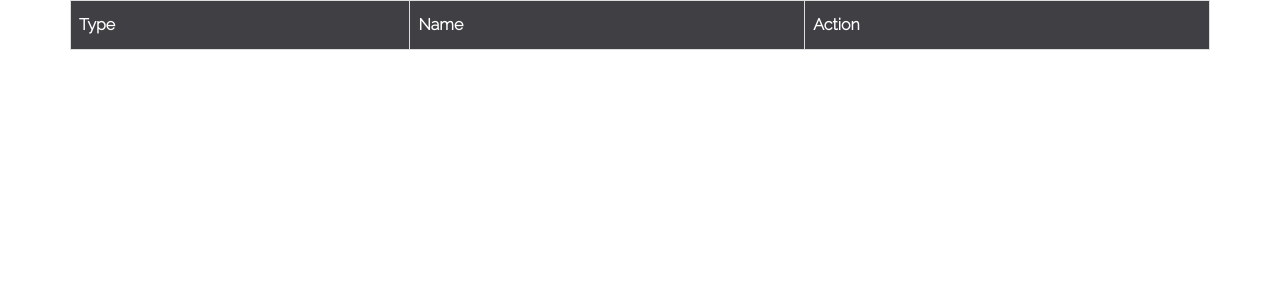
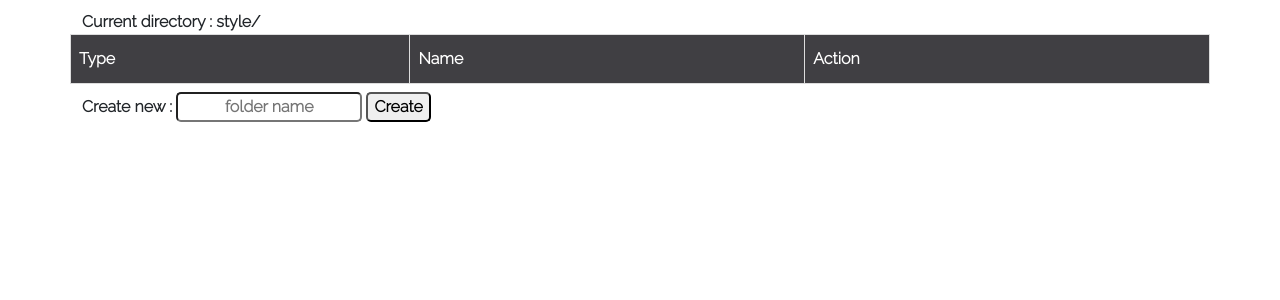
Before and after one commit to LukasC0D/php_file_browser, a PHP site: page /index.php?path=style in a window 1280 px wide. Shown: the top 300 px of the page. Run offline with PHP 8.4, Linux system fonts and the light colour scheme; data that the repository does not hold is empty.

Commit message:
Added /create new folder/ option

```diff
--- a/assets/css/style.css
+++ b/assets/css/style.css
@@ -25,3 +25,10 @@ table th {
     background-color: #403f43;
     color: white;
 }
+.dirPath{
+    padding-top: 10px;
+}
+.bRadius{
+    border-radius: 5px;
+    text-align: center;
+}
--- a/index.php
+++ b/index.php
@@ -1,16 +1,5 @@
 <!DOCTYPE html>
 <html lang="en">
-
-<head>
-    <meta charset="UTF-8">
-    <meta http-equiv="X-UA-Compatible" content="IE=edge">
-    <meta name="viewport" content="width=device-width, initial-scale=1.0">
-    <title>Document</title>
-    <link href="https://cdn.jsdelivr.net/npm/bootstrap@5.2.0/dist/css/bootstrap.min.css" rel="stylesheet" integrity="sha384-gH2yIJqKdNHPEq0n4Mqa/HGKIhSkIHeL5AyhkYV8i59U5AR6csBvApHHNl/vI1Bx" crossorigin="anonymous">
-    <link rel="stylesheet" href="./assets/css/style.css">
-</head>
-
-<body>
     <?php
     if(isset($_GET['path'])){
         $path = './' . $_GET['path'];
@@ -20,6 +9,28 @@
 
     $in_dir = scandir($path);
 
+    if (isset($_POST['name']) && $_POST['name'] != '') {
+        if (file_exists($path . '/' . ($_POST['name']))) {
+            echo '<div class="dirPath container">Folder already exists. Try a different name!</div>';
+            header('Refresh:3');
+        } else {
+            mkdir($path . '/' . ($_POST['name']));
+            echo '<div class="dirPath container">Creating a folder...</div>';
+            header('Refresh:2');
+        }
+    }
+    ?>
+<head>
+    <meta charset="UTF-8">
+    <meta http-equiv="X-UA-Compatible" content="IE=edge">
+    <meta name="viewport" content="width=device-width, initial-scale=1.0">
+    <title>Document</title>
+    <link href="https://cdn.jsdelivr.net/npm/bootstrap@5.2.0/dist/css/bootstrap.min.css" rel="stylesheet" integrity="sha384-gH2yIJqKdNHPEq0n4Mqa/HGKIhSkIHeL5AyhkYV8i59U5AR6csBvApHHNl/vI1Bx" crossorigin="anonymous">
+    <link rel="stylesheet" href="./assets/css/style.css">
+</head>
+<body>
+    <?php
+        echo ('<div class="dirPath container">Current directory : <span>' . ltrim($path, './') . '/</span></div>');
         echo ('<div>
                 <table class="container">
                     <thead>
@@ -31,20 +42,24 @@
                     </thead>');
         echo ('<tbody>');
         foreach ($in_dir as $item) {
-        if ($item == '.' || $item == "..") {
+            if ($item == '.' || $item == '..') {
                 continue;
             }
-        echo ('<tr><td>' . (is_dir($path . "/" . $item) ? "<span>Folder</span>" : "<span>File</span>") . "</td>");
+            echo ('<tr><td>' . (is_dir($path . '/' . $item) ? '<span>Folder</span>' : '<span>File</span>') . '</td>');
             if (is_dir($path . "/" . $item)) {
-            echo ("<td>" . "<a href='./?path=" . ltrim($path, "./") . "/" . ($item) . "'>" . $item .  "</a></td>");
+                echo ('<td>' . "<a href='./?path=" . ltrim($path, './') . '/' . ($item) . "'>" . $item . '</a></td>');
             } else {
-            echo ("<td>" . $item . "</td>");
+                echo ('<td>' . $item . '</td>');
             };
         }
         echo ('</tbody></table></div>');
     ?>
-
-
+        <div class="container mt-2">
+            <form action="<?php $path ?>" method="POST">
+                <label for="name">Create new :</label>
+                <input class="bRadius" type="text" id="name" name="name" placeholder="folder name" maxlength="32">
+                <input class="bRadius" id="createButton" type="submit" name="make" value="Create">
+            </form>
+        </div>
 </body>
-
 </html>
```
Lines whose indentation alone changed are shown as unchanged.
